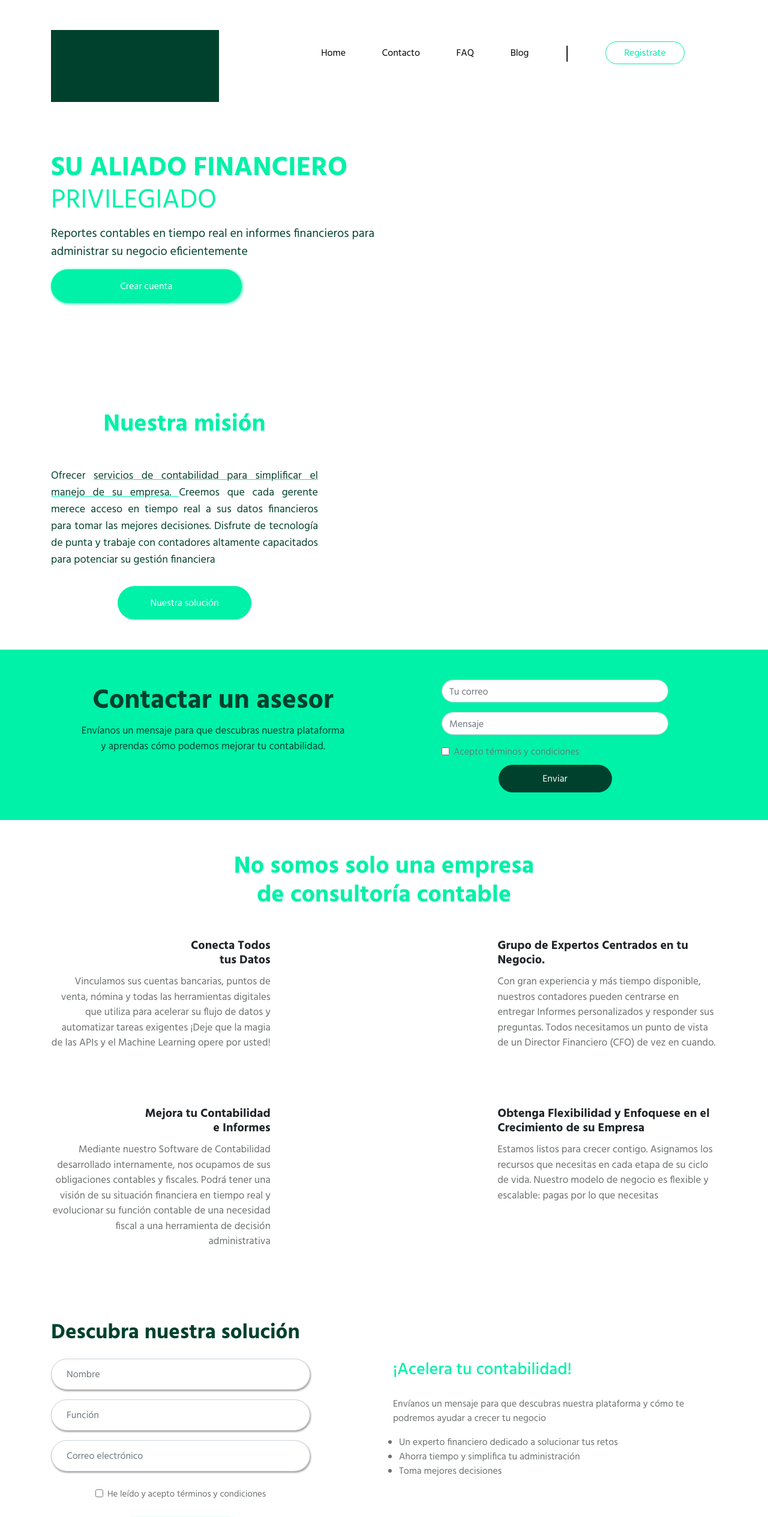
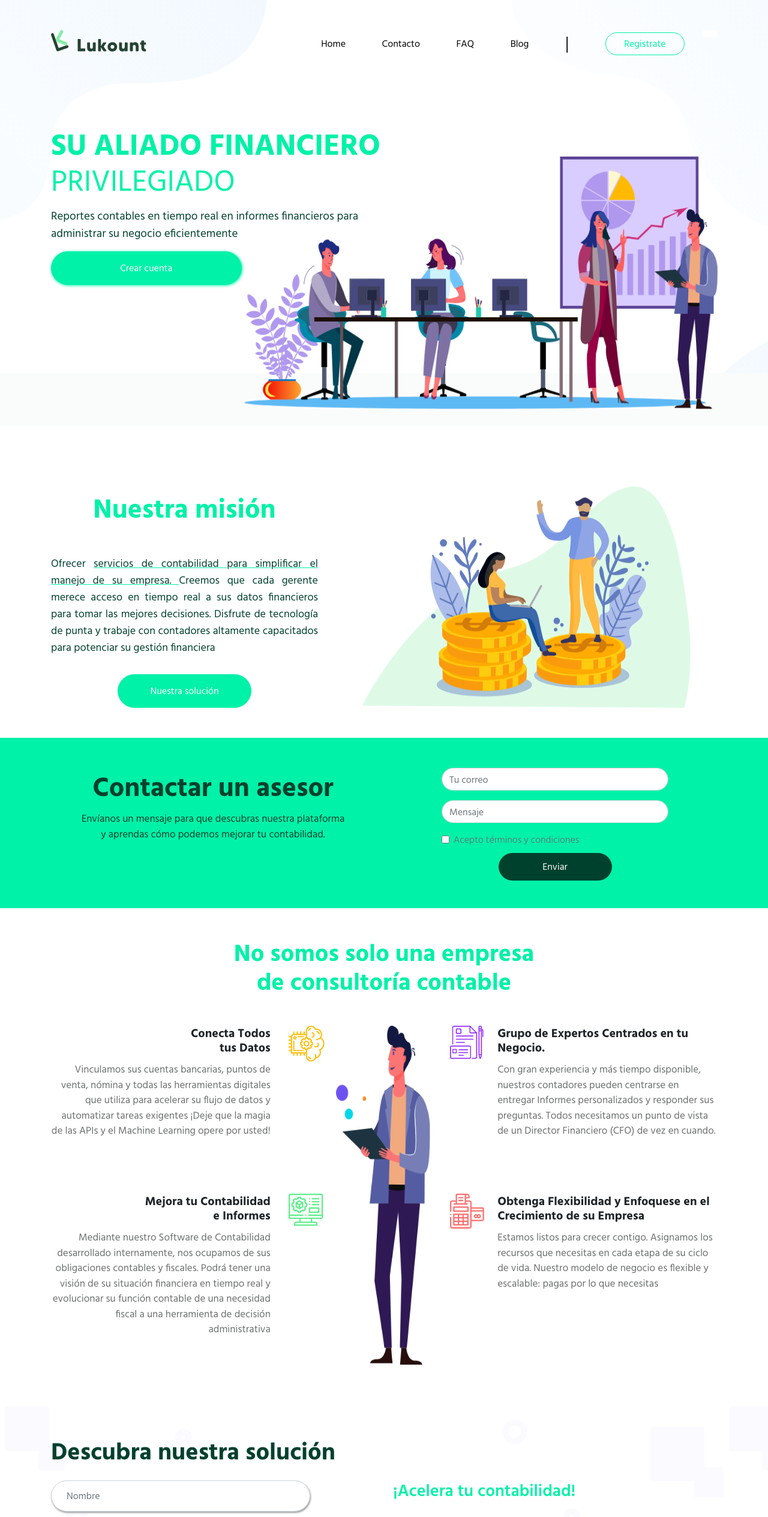
Before and after one commit to sesp13/Lukount, an Angular app: page / in a window 1280 px wide. Shown: the top 2529 px of the page at 60% size. Built offline with nearby package versions, Linux system fonts and the light colour scheme.

Commit message:
feat: página home completa

```diff
--- a/src/app/app.component.html
+++ b/src/app/app.component.html
@@ -1,3 +1,2 @@
-<app-header></app-header>
 <router-outlet></router-outlet>
 <app-footer></app-footer>
--- a/src/app/components/client-card/client-card.component.html
+++ b/src/app/components/client-card/client-card.component.html
@@ -1,6 +1,6 @@
 <div class="card client-card">
     <div class="card-body">
-        <img src="../../../assets/img/comillas.png" alt="Comillas" class="blockquote">
+        <img src="../../../assets/lukount/HOME/icon_comillas.png" alt="Comillas" class="blockquote">
         <p>
             {{ content }}
         </p>
--- a/src/app/components/conctact-advisor2/conctact-advisor2.component.html
+++ b/src/app/components/conctact-advisor2/conctact-advisor2.component.html
@@ -1,5 +1,5 @@
 <section id="banner-advison-1" class="row">
-    <div class="col-md-6 message">
+    <div class="col-lg-6 message">
         <h2>Contactar un asesor</h2>
         <div class="row">
             <div class="col-md-1"></div>
@@ -12,7 +12,7 @@
             <div class="col-md-1"></div>
         </div>
     </div>
-    <div class="col-md-6 container">
+    <div class="col-lg-6 container">
         <form action="" id="banner-advison-1-form">
             <div class="form-group">
                 <input type="email" class="form-control" placeholder="Tu correo">
--- a/src/app/components/contact-advisor/contact-advisor.component.css
+++ b/src/app/components/contact-advisor/contact-advisor.component.css
@@ -5,6 +5,22 @@
   padding-top: 50px;
   padding-bottom: 30px;
   margin-bottom: 0;
+}
+
+#contact-advisor-banner .image-container{
+  display: block;
+  margin: 0 auto;
+}
+
+#contact-advisor-banner .image-container img{
+  height: 100%;
+  width: 90%;
+}
+
+@media(min-width:1200px){
+  #contact-advisor-banner .image-container img{
+    width: 80%;
+  }
 }
 
 #contact-advisor-banner .message h2 {
--- a/src/app/components/contact-advisor/contact-advisor.component.html
+++ b/src/app/components/contact-advisor/contact-advisor.component.html
@@ -1,8 +1,10 @@
 <div class="bg-light-green">
     <div class="container">
         <section id="contact-advisor-banner" class="row">
-            <div class="d-none d-md-block col-md-6"></div>
-            <div class="col-md-6 message">
+            <div class="d-none d-lg-block col-lg-6 image-container">
+                <img src="../../../assets/lukount/HOME/2.0x/contacta_asesor.png" alt="Contacta asesor">
+            </div>
+            <div class="col-lg-6 message">
                 <h2>Contactar un asesor</h2>
                 <p>
                     Envíanos un mensaje para que descubras nuestra plataforma y aprendas
--- a/src/app/components/contact-message/contact-message.component.css
+++ b/src/app/components/contact-message/contact-message.component.css
@@ -1,10 +1,10 @@
 #contact-message {
   height: auto;
+  display: block;
 }
 
 @media (max-width: 768px) {
   #contact-message {
-    height: auto;
     margin-top: 15px;
   }
 }
@@ -12,11 +12,11 @@
 #contact-message h3 {
   color: var(--light-green);
   margin-bottom: 30px;
-  font-family: "Tommy-Medium";
+  font-family: "Tommy-SemiBold";
   text-align: center;
 }
 
-@media (min-width: 768px) {
+@media (min-width: 992px) {
   #contact-message h3 {
     text-align: left;
   }
--- a/src/app/components/header/header.component.css
+++ b/src/app/components/header/header.component.css
@@ -1,21 +1,17 @@
 /* Estilos de la cabecera */
 #header {
-  margin-top: 50px;
   height: auto;
   margin-bottom: 50px;
 }
 
 #header .logo-container {
-  width: 80%;
-  height: 80%;
-  background-color: var(--dark-green);
-  display: flex;
-  align-items: center;
+  width: 100%;
+  height: 100%;
 }
 
 @media (min-width: 768px) {
   #header {
-    height: 150px;
+    margin-bottom: 100px;
   }
 }
 
@@ -62,6 +58,8 @@
 
 }
 
+/* Navegación normal */
+
 #header-nav {
   display: none;
 }
@@ -86,8 +84,8 @@
 
 #header-nav ul li {
   list-style: none;
-  padding-top: 15px;
-  padding-bottom: 15px;
+  /* padding-top: 15px; */
+  /* padding-bottom: 15px; */
 }
 
 #header-nav ul li {
--- a/src/app/components/header/header.component.html
+++ b/src/app/components/header/header.component.html
@@ -1,8 +1,7 @@
-<div class="container">
 <header class="row" id="header">
     <div class="col-6 col-md-4">
         <div class="logo-container">
-
+            <img src="../../../assets/lukount/HOME/logo.png" alt="Logo Lukount">
         </div>
     </div>
     <div class="col-6 col-md-8">
@@ -24,8 +23,7 @@
                         <nav>
                             <ul>
                                 <li>
-                                        <a [routerLink]="['/home']" [routerLinkActive]="['active']"
-                                            (click)="modal.close()">
+                                    <a [routerLink]="['/home']" [routerLinkActive]="['active']" (click)="modal.close()">
                                         Home
                                     </a>
                                 </li>
@@ -36,14 +34,12 @@
                                     </a>
                                 </li>
                                 <li>
-                                        <a [routerLink]="['/faq']" [routerLinkActive]="['active']"
-                                            (click)="modal.close()">
+                                    <a [routerLink]="['/faq']" [routerLinkActive]="['active']" (click)="modal.close()">
                                         FAQ
                                     </a>
                                 </li>
                                 <li>
-                                        <a [routerLink]="['/blog']" [routerLinkActive]="['active']"
-                                            (click)="modal.close()">
+                                    <a [routerLink]="['/blog']" [routerLinkActive]="['active']" (click)="modal.close()">
                                         Blog
                                     </a>
                                 </li>
@@ -98,4 +94,3 @@
         </nav>
     </div>
 </header>
-</div>
--- a/src/app/components/solution-form/solution-form.component.css
+++ b/src/app/components/solution-form/solution-form.component.css
@@ -4,7 +4,7 @@
   width: 100%;
 }
 
-@media (min-width: 768px) {
+@media (min-width: 992px) {
   #solution-form {
     margin: initial;
     width: 80%;
--- a/src/app/pages/home/home.component.css
+++ b/src/app/pages/home/home.component.css
@@ -1,7 +1,46 @@
 /* Banner principal */
+
+.main-img {
+  background-image: url(../../../assets/lukount/HOME/BG.png);
+  padding-top: 50px;
+}
+
+.main-banner-container {
+  background-repeat: no-repeat;
+}
+
+@media (min-width: 992px) {
+  .main-banner-container {
+    background-image: url(../../../assets/lukount/HOME/header_img.png);
+    background-size: 100% 75%;
+    background-position-y: 145px;
+  }
+}
+
+@media (min-width: 1200px) {
+  .main-banner-container {
+    background-size: 100% 90%;
+    background-position-y: 50px;
+  }
+}
+
+@media (min-width: 1500px) {
+  .main-banner-container {
+    background-size: 75% 80%;
+    background-position-y: 126px;
+    background-position-x: 40%;
+  }
+}
+
 #main-banner {
-  height: 400px;
-  margin-bottom: 20px;
+  height: auto;
+  margin-bottom: 100px;
+}
+
+@media (min-width: 992px) {
+  #main-banner {
+    height: 500px;
+  }
 }
 
 #main-banner h1 {
@@ -19,8 +58,20 @@
 
 @media (min-width: 768px) {
   #main-banner h1 {
+    font-size: 50px;
+  }
+}
+
+@media (min-width: 992px) {
+  #main-banner h1 {
+    text-align: left;
     font-size: 45px;
-    text-align: left;
+  }
+}
+
+@media (min-width: 1200px) {
+  #main-banner h1 {
+    font-size: 50px;
   }
 }
 
@@ -43,7 +94,12 @@
 
 @media (min-width: 768px) {
   #main-banner p {
-    font-size: 20px;
+    font-size: 19px;
+  }
+}
+
+@media (min-width: 992px) {
+  #main-banner p {
     text-align: left;
     width: 85%;
   }
@@ -56,11 +112,22 @@
   box-shadow: 1px 1px 5px var(--light-green);
 }
 
-@media (max-width: 768px) {
+@media (max-width: 992px) {
   #main-banner .btn {
     display: block;
     margin: 0 auto;
   }
+}
+
+#main-banner .image-container {
+  display: block;
+  margin: 0 auto;
+  margin-top: 40px;
+}
+
+#main-banner .image-container img {
+  width: 100%;
+  height: 100%;
 }
 
 /* Baner de mision */
@@ -84,6 +151,7 @@
 
 @media (min-width: 768px) {
   #mission-banner h2 {
+    font-size: 45px;
     margin-bottom: 40px;
   }
 }
@@ -118,6 +186,23 @@
 @media (min-width: 768px) {
   #mission-banner .btn {
     display: block;
+  }
+}
+
+#mission-banner .image-container {
+  display: block;
+  margin: 0 auto;
+  margin-top: 40px;
+}
+
+#mission-banner .image-container img {
+  width: 100%;
+  height: 100%;
+}
+
+@media (min-width: 992px) {
+  #mission-banner .image-container {
+    margin-top: initial;
   }
 }
 
@@ -166,6 +251,16 @@
   }
 }
 
+.center-container {
+  display: block;
+  margin: 0 auto;
+}
+
+.center-container img {
+  width: 98%;
+  height: 100%;
+}
+
 #banner-about .article h3 {
   font-size: 20px;
   margin-bottom: 10px;
@@ -200,9 +295,16 @@
 }
 
 /* discover solution */
+
+#discover-solution-container {
+  background-image: url(../../../assets/lukount/HOME/bg_02.png);
+  padding-top: 50px;
+  padding-bottom: 50px;
+}
+
 #discover-solution {
   height: auto;
-  margin-bottom: 75px;
+  margin-bottom: 45px;
 }
 
 #discover-solution h2 {
@@ -213,9 +315,20 @@
   text-align: center;
 }
 
+@media (min-width: 576px) {
+  #discover-solution h2 {
+    font-size: 35px;
+  }
+}
+
 @media (min-width: 768px) {
   #discover-solution h2 {
-    font-size: 35px;
+    font-size: 40px;
+  }
+}
+
+@media (min-width: 992px) {
+  #discover-solution h2 {
     text-align: left;
   }
 }
@@ -233,7 +346,7 @@
   padding-bottom: 30px;
 }
 
-@media (min-width: 768px) {
+@media (min-width: 576px) {
   #clients h2 {
     font-size: 40px;
   }
--- a/src/app/pages/home/home.component.html
+++ b/src/app/pages/home/home.component.html
@@ -1,7 +1,11 @@
+<div class="main-img">
     <div class="container">
-
+        <app-header></app-header>
+    </div>
+    <div class="main-banner-container">
+        <div class="container">
             <section id="main-banner" class="row">
-        <div class="col-md-7">
+                <div class="col-lg-7">
                     <h1>
                         Su aliado financiero <br>
                         <span>privilegiado</span>
@@ -12,10 +16,17 @@
                     </p>
                     <a href="" class="btn btn-light-green">Crear cuenta</a>
                 </div>
+                <div class="col-12 d-lg-none image-container">
+                    <img src="../../../assets/lukount/HOME/header_small.png" alt="Imagen principal">
+                </div>
             </section>
+        </div>
+    </div>
+</div>
 
+<div class="container">
     <section id="mission-banner" class="row">
-        <div class="col-md-5">
+        <div class="col-lg-5">
             <h2>Nuestra misión</h2>
             <p>
                 Ofrecer
@@ -30,6 +41,9 @@
             <div class="d-flex justify-content-center">
                 <a href="" class="btn btn-light-green">Nuestra solución</a>
             </div>
+        </div>
+        <div class="col-lg-7" class="image-container">
+            <img src="../../../assets/lukount/HOME/nuestra_mision.png" alt="Nuestra Misión">
         </div>
     </section>
 
@@ -53,6 +67,7 @@
         <div class="col-lg-5 article-right">
             <div class="row article f-article">
                 <div class="col-12 d-lg-none">
+                    <img src="../../../assets/lukount/HOME/conecta_todos.png" alt="Conecta Todos">
                 </div>
                 <div class="col-lg-10">
                     <h3>Conecta Todos
@@ -65,11 +80,12 @@
                     </p>
                 </div>
                 <div class="d-none d-lg-block col-lg-2">
-
+                    <img src="../../../assets/lukount/HOME/conecta_todos.png" alt="Conecta Todos">
                 </div>
             </div>
             <div class="row article">
                 <div class="col-12 d-lg-none">
+                    <img src="../../../assets/lukount/HOME/mejora_contabilidad.png" alt="Mejora tu Contabilidad">
                 </div>
                 <div class="col-lg-10">
                     <h3>Mejora tu Contabilidad
@@ -83,18 +99,19 @@
                     </p>
                 </div>
                 <div class="d-none d-lg-block col-lg-2">
-
+                    <img src="../../../assets/lukount/HOME/mejora_contabilidad.png" alt="Mejora tu Contabilidad">
                 </div>
             </div>
         </div>
 
-        <div class="col-0 col-lg-2">
-            <!-- imagen central -->
+        <div class="d-none d-lg-block col-lg-2 center-container">
+            <img src="../../../assets/lukount/HOME/empresa_img.png" alt="Empresa">
         </div>
 
         <div class="col-lg-5 article-left">
             <div class="row article f-article">
                 <div class="col-lg-2">
+                    <img src="../../../assets/lukount/HOME/grupo_expertos.png" alt="Grupo de expertos">
                 </div>
                 <div class="col-lg-10">
                     <h3>Grupo de Expertos Centrados en tu Negocio.</h3>
@@ -108,6 +125,7 @@
             </div>
             <div class="row article">
                 <div class="col-lg-2">
+                    <img src="../../../assets/lukount/HOME/obtenga_flexibilidad.png" alt="Obtenga Flexibilidad">
                 </div>
                 <div class="col-lg-10">
                     <h3>Obtenga Flexibilidad y Enfoquese en el Crecimiento de su Empresa</h3>
@@ -120,21 +138,28 @@
         </div>
     </section>
 
+</div>
+
+<div id="discover-solution-container">
+    <div class="container">
         <section id="discover-solution" class="row">
-        <div class="col-md-12">
+            <div class="col-12">
                 <h2>Descubra nuestra solución</h2>
             </div>
-        <div class="d-none d-md-block col-md-6">
+            <div class="d-none d-lg-block col-lg-6">
                 <app-solution-form [pageTitle]="pageTitle"></app-solution-form>
             </div>
-        <div class="col-md-6 message">
+            <div class="col-lg-6 message">
                 <app-contact-message></app-contact-message>
             </div>
-        <div class="d-block d-md-none col-md-6">
+            <div class="d-block d-lg-none col-lg-6">
                 <app-solution-form [pageTitle]="pageTitle"></app-solution-form>
             </div>
         </section>
+    </div>
+</div>
 
+<div class="container">
     <section id="clients">
         <h2>
             Nuestros clientes <span> hablan</span>
--- a/src/styles.css
+++ b/src/styles.css
@@ -27,12 +27,12 @@
 }
 
 @font-face {
-  font-family: "Tommy-Bold";
+  font-family: "Tommy-SemiBold";
   src: url(./assets/css/fonts/hind-semibold.otf);
 }
 
 @font-face {
-  font-family: "Tommy-Black";
+  font-family: "Tommy-Bold";
   src: url(./assets/css/fonts/hind-bold.otf);
 }
 
@@ -45,7 +45,7 @@ h2,
 h3,
 h4,
 h5 {
-  font-family: "Tommy-Black";
+  font-family: "Tommy-Bold";
 }
 
 /* Botones */
```
Also changed, not shown: src/assets/lukount/HOME/header_small.png (added). Lines whose indentation alone changed are shown as unchanged.
